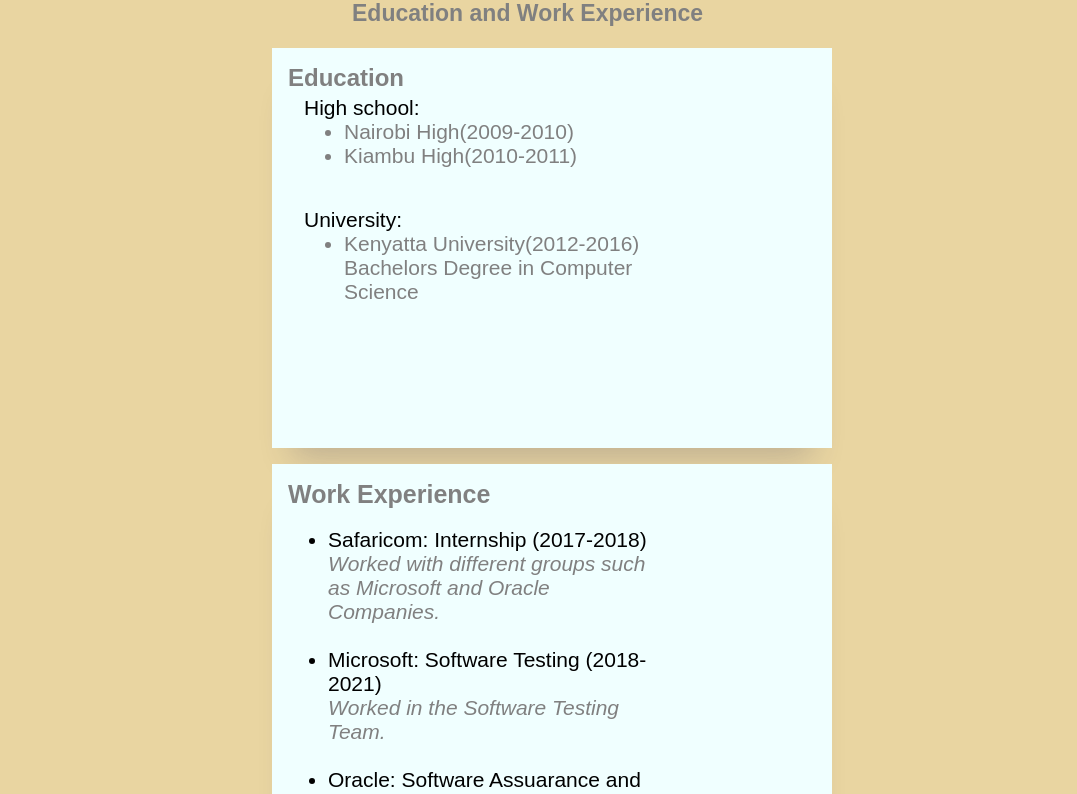
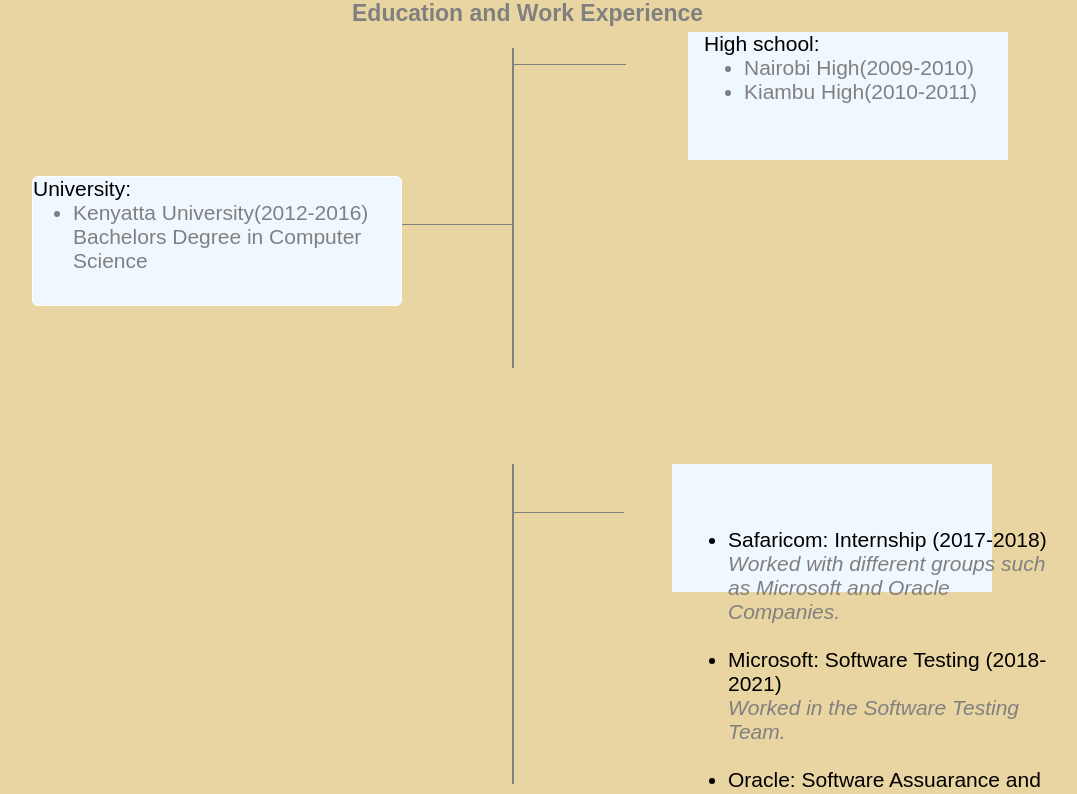
Before and after one commit to Mikee100/myportfolio, a React (Create React App) app: page /experience in a window 1280 px wide. Shown: the part 1760-2554 px from the top of the page, without its empty margins (48-1125 px from the left). Built offline with nearby package versions, Linux system fonts and the light colour scheme.

Commit message:
worked on experience

```diff
--- a/src/pages/Contacts.js
+++ b/src/pages/Contacts.js
@@ -161,7 +161,7 @@
           </li>
         </ul>
 
-        <p className="copyright"> &copy;Copyright Shalene </p>
+        <p className="copyright"> &copy;Copyright Shaline </p>
       </div>
 
     </div>
--- a/src/pages/Experience.js
+++ b/src/pages/Experience.js
@@ -6,17 +6,13 @@
   return (
     <div className="container_experience" id="container_experience">
       <h2 className="exp_hd"> Education and Work Experience </h2>
-      <div className="education">
+
+      {/**
+       *
+       *
+       * <div className="education">
         <h2 className="edu_hd">Education</h2>
-        {/*
-        <small className="small_list_primary">
-          Primary school:
-          <ul>
-            <li>Nairobi Primary(2000-2005) </li>
-            <li>Kiambu Primary(2005-2008)</li>
-          </ul>
-        </small>
-*/}
+
         <small className="small_list_high">
           High school:
           <ul>
@@ -33,8 +29,78 @@
           </ul>
         </small>
       </div>
+     ****/}
 
-      <div className="work">
+<hr  className="edu_line" />
+<hr className="first_ln" />
+<div  className="first_box">
+
+
+      <small className="small_list_high">
+        High school:
+        <ul>
+          <li>Nairobi High(2009-2010) </li>
+          <li>Kiambu High(2010-2011)</li>
+        </ul>
+      </small>
+
+
+
+
+</div>
+<hr className="second_ln" />
+<div className="second_box">
+
+  <small className="small_list_uni">
+        University:
+        <ul>
+          <li>Kenyatta University(2012-2016) </li>
+          <p>Bachelors Degree in Computer Science</p>
+        </ul>
+      </small>
+
+</div>
+
+<hr className="work_ln" />
+
+<hr className="ln_work_first" />
+
+<div className="first_work">
+<small className="small_work">
+          <ul>
+            <li className="list"> Safaricom: Internship (2017-2018)</li>
+            <p style={{ color: "grey", fontStyle: "italic", width: "20rem" }}>
+              {" "}
+              Worked with different groups such as Microsoft and Oracle
+              Companies.
+            </p>
+            <br />
+
+            <li className="list"> Microsoft: Software Testing (2018-2021)</li>
+            <p style={{ color: "grey", fontStyle: "italic", width: "20rem" }}>
+              {" "}
+              Worked in the Software Testing Team.
+            </p>
+            <br />
+            <li className="list">
+              {" "}
+              Oracle: Software Assuarance and Testing (2021- )
+            </li>
+            <p style={{ color: "grey", fontStyle: "italic", width: "20rem" }}>
+              {" "}
+              Works as Software Tester.
+            </p>
+          </ul>
+        </small>
+</div>
+
+
+
+
+
+
+
+{/*   <div className="work">
         <h4 className="work_hd"> Work Experience </h4>
         <small className="small_work">
           <ul>
@@ -62,7 +128,10 @@
             </p>
           </ul>
         </small>
-      </div>
+      </div>  */}
+
+
+
     </div>
   );
 }
--- a/src/pages/skillexp.css
+++ b/src/pages/skillexp.css
@@ -52,14 +52,14 @@
   }
   .small_list_high {
     position: absolute;
-    top: 3rem;
-    left: 2rem;
+    top: 0rem;
+    left: 1rem;
     font-size: 21px;
   }
   .small_list_uni {
     position: absolute;
-    top: 10rem;
-    left: 2rem;
+    top: 0rem;
+    left: 0rem;
     font-size: 21px;
   }
   .work {
@@ -91,6 +91,97 @@
     font-weight: 500;
     color: black;
   }
+
+.edu_line{
+  position: absolute;
+  width:.1rem;
+  height: 20rem;
+  border:none;
+  left:35rem;
+  top:4rem;
+  background-color: grey;
+
+}
+.first_ln{
+  position: absolute;
+  width:7rem;
+
+  left:35.1rem;
+  top:5rem;
+  height: .01rem;
+  border:none;
+  background-color: grey;
+
+}
+.second_ln{
+  position: absolute;
+  width:7rem;
+  top:5rem;
+  height: .01rem;
+  border:none;
+  left:28rem;
+  top:15rem;
+  background-color: grey;
+
+}
+.first_box{
+  position: absolute;
+  height: 8rem;
+  width: 20rem;
+  background-color: aliceblue;
+  top:3rem;
+  right:14rem;
+  border: 1px solid white;
+  border: 6px;
+
+}
+.second_box{
+  position: absolute;
+  height: 8rem;
+  width: 23rem;
+  background-color: aliceblue;
+  top:12rem;
+  left:5rem;
+  border: 1px solid white;
+  border-radius: 6px;
+
+}
+
+.work_ln{
+  position: absolute;
+  width:.1rem;
+  height: 20rem;
+  border:none;
+  left:35rem;
+  top:30rem;
+  background-color: grey;
+
+}
+.first_work{
+  position: absolute;
+  height: 8rem;
+  width: 20rem;
+  background-color: aliceblue;
+  top:30rem;
+  right:15rem;
+  border: 1px solid white;
+  border: 6px;
+
+
+}
+.ln_work_first{
+  position: absolute;
+  width:7rem;
+  top:33rem;
+  height: .01rem;
+  border:none;
+  left:35rem;
+
+  background-color: grey;
+
+}
+
+
 
   @media (min-width: 1024px) {
     .container_experience {
```
